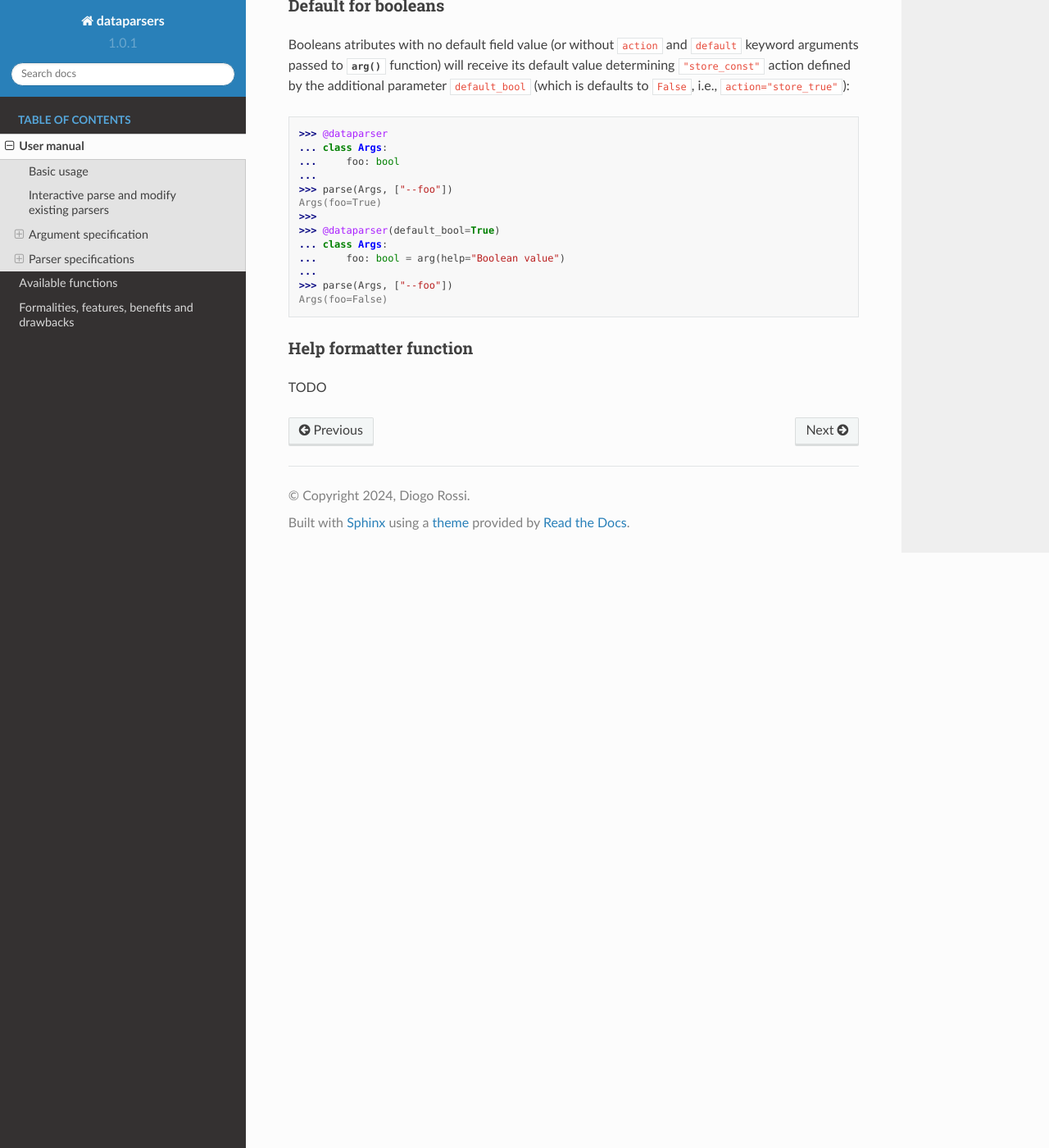
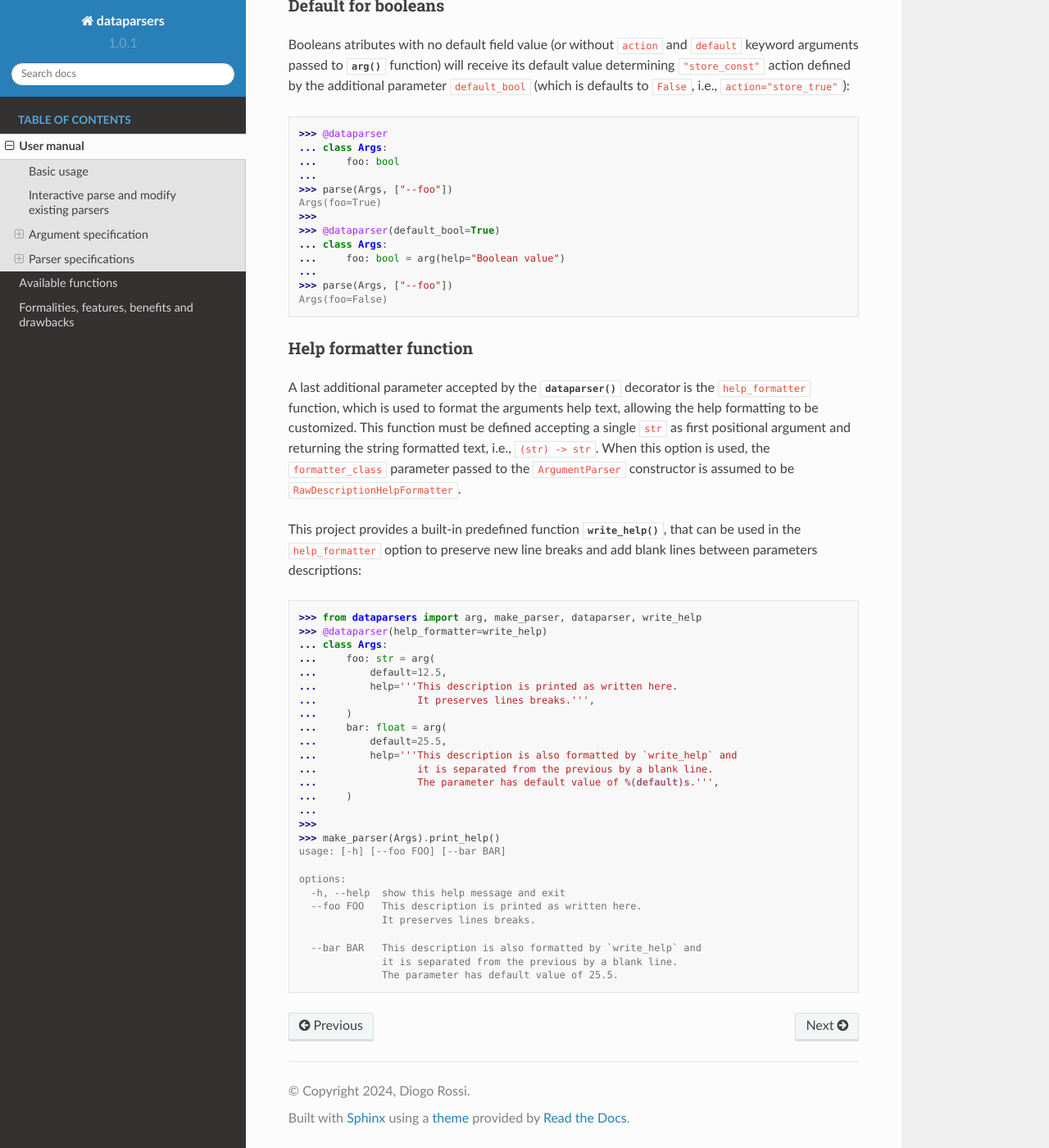
Before and after one commit to diogo-rossi/dataparsers, a Sphinx documentation site: the page built from docs/source/1_user_manual.md, in a window 1280 px wide and 1400 px high, scrolled down 9176 px. Shown: the whole window at 82% size. Built offline with Sphinx 7.4.7 and the Read the Docs theme 2.0.0, drawn with Linux system fonts in a browser that asks for light colours; the version number is read from the project's files by our own code.

````diff
--- a/docs/source/1_user_manual.md
+++ b/docs/source/1_user_manual.md
@@ -470,4 +470,40 @@ Args(foo=False)
 
 ### Help formatter function
 
-TODO
+A last additional parameter accepted by the {py:func}`~dataparsers.dataparser` decorator is the [`help_formatter`](./2_available_functions.md#help-formatter) function, which is used to format
+the arguments help text, allowing the help formatting to be customized. This function must be defined accepting a single `str`
+as first positional argument and returning the string formatted text, i.e., `(str) -> str`. When this option is used, the
+[`formatter_class`](./2_available_functions.md#formatter-class) parameter passed to the [`ArgumentParser`](https://docs.python.org/3/library/argparse.html#argumentparser-objects) constructor is assumed to be `RawDescriptionHelpFormatter`.
+
+This project provides a built-in predefined function {py:func}`~dataparsers.write_help`, that can be used in the [`help_formatter`](./2_available_functions.md#help-formatter) option to preserve
+new line breaks and add blank lines between parameters descriptions:
+
+```python
+>>> from dataparsers import arg, make_parser, dataparser, write_help
+>>> @dataparser(help_formatter=write_help)
+... class Args:
+...     foo: str = arg(
+...         default=12.5,
+...         help='''This description is printed as written here.
+...                 It preserves lines breaks.''',
+...     )
+...     bar: float = arg(
+...         default=25.5,
+...         help='''This description is also formatted by `write_help` and
+...                 it is separated from the previous by a blank line.
+...                 The parameter has default value of %(default)s.''',
+...     )
+...
+>>>
+>>> make_parser(Args).print_help()
+usage: [-h] [--foo FOO] [--bar BAR]
+
+options:
+  -h, --help  show this help message and exit
+  --foo FOO   This description is printed as written here.
+              It preserves lines breaks.
+
+  --bar BAR   This description is also formatted by `write_help` and
+              it is separated from the previous by a blank line.
+              The parameter has default value of 25.5.
+```
--- a/docs/source/dataparsers.py
+++ b/docs/source/dataparsers.py
@@ -416,7 +416,41 @@ function) will receive its default value determining `"store_const"` action defi
 
 ### Help formatter function
 
-TODO
+A last additional parameter accepted by the :func:`~dataparsers.dataparser` decorator is the :argument_link:`help_formatter<help-formatter>` function, which is used to format
+the arguments help text, allowing the help formatting to be customized. This function must be defined accepting a single `str`
+as first positional argument and returning the string formatted text, i.e., `(str) -> str`. When this option is used, the
+:argument_link:`formatter_class<formatter-class>` parameter passed to the :class:`~argparse.ArgumentParser` constructor is assumed to be `RawDescriptionHelpFormatter`.
+
+This project provides a built-in predefined function :func:`~dataparsers.write_help`, that can be used in the :argument_link:`help_formatter<help-formatter>` option to preserve
+new line breaks and add blank lines between parameters descriptions::
+
+    >>> from dataparsers import arg, make_parser, dataparser, write_help
+    >>> @dataparser(help_formatter=write_help)
+    ... class Args:
+    ...     foo: str = arg(
+    ...         default=12.5,
+    ...         help='''This description is printed as written here.
+    ...                 It preserves lines breaks.''',
+    ...     )
+    ...     bar: float = arg(
+    ...         default=25.5,
+    ...         help='''This description is also formatted by `write_help` and
+    ...                 it is separated from the previous by a blank line.
+    ...                 The parameter has default value of %(default)s.''',
+    ...     )
+    ...
+    >>>
+    >>> make_parser(Args).print_help()
+    usage: [-h] [--foo FOO] [--bar BAR]
+
+    options:
+      -h, --help  show this help message and exit
+      --foo FOO   This description is printed as written here.
+                  It preserves lines breaks.
+
+      --bar BAR   This description is also formatted by `write_help` and
+                  it is separated from the previous by a blank line.
+                  The parameter has default value of 25.5.
 
 """
 
@@ -1258,7 +1292,7 @@ def dataparser(
     groups_descriptions: dict[str | int, str] | None = None,
     required_mutually_exclusive_groups: dict[str | int, bool] | None = None,
     default_bool: bool = False,
-    help_fmt: Callable[[str], str] | None = None,
+    help_formatter: Callable[[str], str] | None = None,
     prog: str | None = None,
     usage: str | None = None,
     description: str | None = None,
@@ -1276,7 +1310,7 @@ def dataparser(
     """A wrapper around :func:`~dataclasses.dataclass` for passing parameters to the :class:`~argparse.ArgumentParser` constructor.
 
     This function accepts all parameters of the original :class:`~argparse.ArgumentParser` constructor. Four additional parameters may be
-    supplied, namely :argument_link:`groups_descriptions<groups-descriptions>`, :argument_link:`required_mutually_exclusive_groups<required-mutually-exclusive-groups>`, :argument_link:`default_bool<default-bool>` and :argument_link:`help_fmt<help-fmt>`.
+    supplied, namely :argument_link:`groups_descriptions<groups-descriptions>`, :argument_link:`required_mutually_exclusive_groups<required-mutually-exclusive-groups>`, :argument_link:`default_bool<default-bool>` and :argument_link:`help_formatter<help-formatter>`.
 
     Parameters
     ----------
@@ -1306,9 +1340,9 @@ def dataparser(
             The default boolean value used in in boolean fields when there is no :argument_link:`default<default>` value passed.
 
 
-        .. _help-fmt:
-
-        - `help_fmt` (`Callable[[str], str] | None`, optional): Defaults to `None`.
+        .. _help-formatter:
+
+        - `help_formatter` (`Callable[[str], str] | None`, optional): Defaults to `None`.
 
             A formatter function used to format the help text in argument descriptions. When it is passed, the
             :argument_link:`formatter_class<formatter-class>` parameter passed to the :class:`~argparse.ArgumentParser` constructor is assumed to be
@@ -1795,7 +1829,7 @@ def write_help(
     final_newlines: bool = True,
 ) -> str:
     """Writes formatted help text (wrapped) preserving 'new lines'.
-    This is supplied as an option to use in the :argument_link:`help_fmt<help-fmt>` argument.
+    This is supplied as an option to use in the :argument_link:`help_formatter<help-formatter>` argument.
 
     Parameters
     ----------
````
Also changed, not shown: README.md (+24 -22 lines), docs/source/2_available_functions.md (+74 -29 lines).
